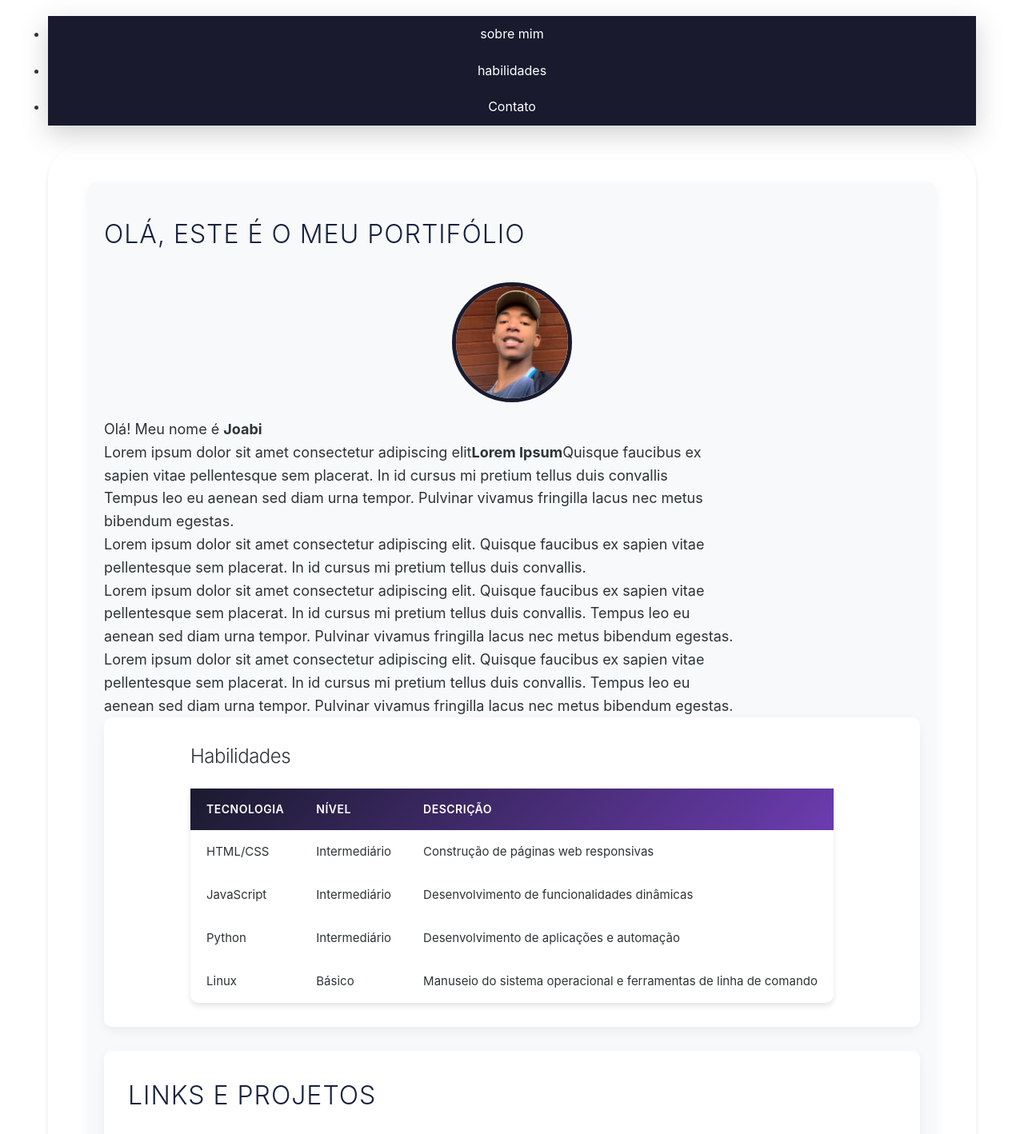
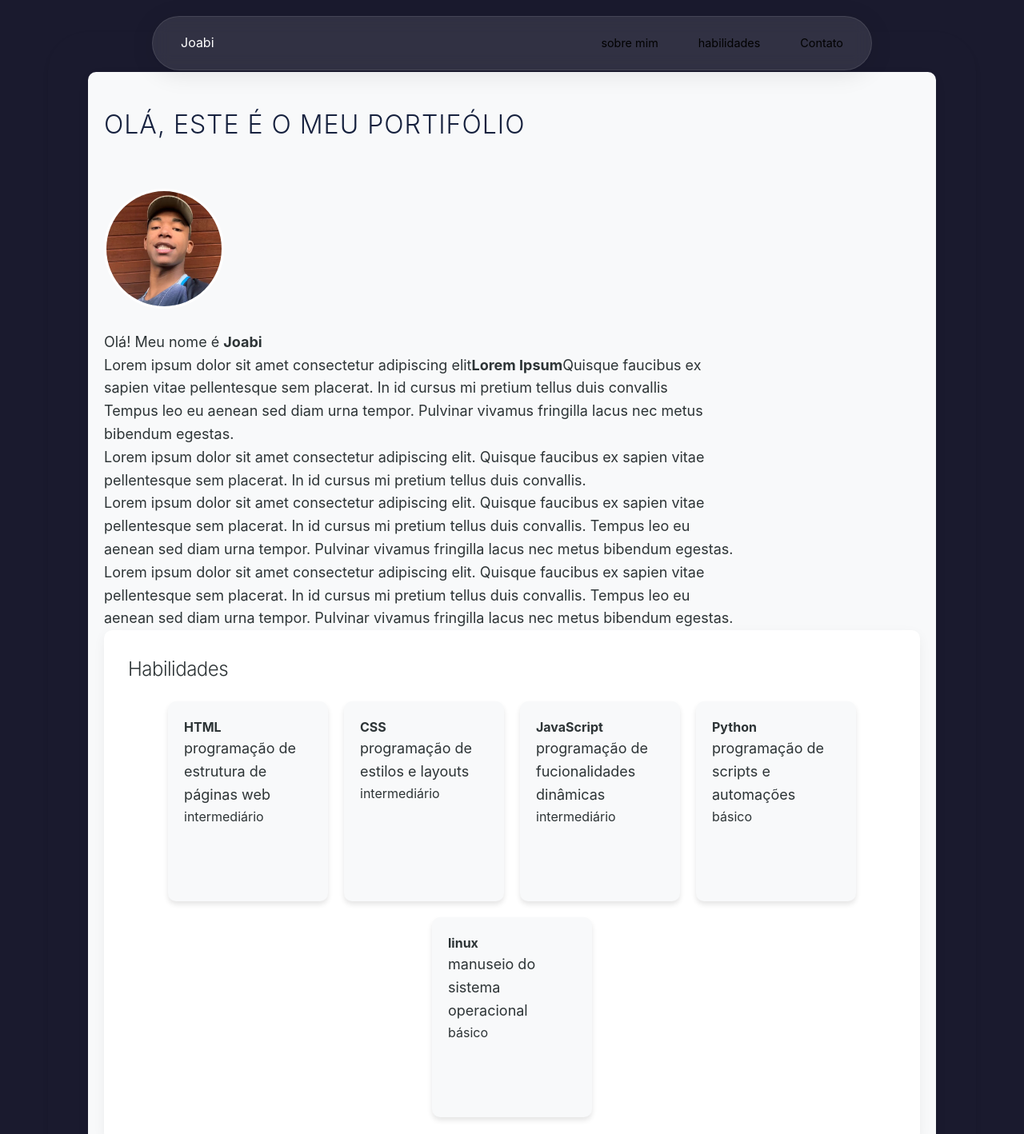
Before and after one commit to srsono/portifolio-dev, a plain HTML site: page index.html in a window 1280 px wide. Shown: the top 1418 px of the page at 80% size. Drawn offline with Linux system fonts and the light colour scheme.

Commit message:
criando menu de card com skills usando div invés de listas
usando div no lugar de listas para fazer menu com habilidades / skills

```diff
--- a/index.html
+++ b/index.html
@@ -12,7 +12,13 @@
 <body>
     <header>
         <nav class="glass-nav" id="glassnv"> <!--menu de navegacao-->
-            <ul> <!--lista nao ordenada de links navegcao-->
+
+            <div class="logo">
+                <a href="#">Joabi</a>
+            </div>
+
+
+            <ul class="nav-links"> <!--lista nao ordenada de links navegcao-->
                 <li><a href="#sobre-mim">sobre mim</a></li>
                 <li><a href="#habilidades">habilidades</a></li>
                 <li><a href="#contato">Contato</a></li>
@@ -23,8 +29,8 @@
     <main>
         <section class="container-principal" id="container-principal"> <!-- seção principal -->
             <h2 id="sobre-mim">Olá, este é o meu portifólio</h2>
-            <img id="perfil-foto" src="imagens/perfilfoto.png" alt="Uma exposição de arte com quadros" />
-            <div class="container-ptincipal-overlay">
+            <div id="foto-perfil"><img id="perfil-foto" src="imagens/perfilfoto.png" alt="..." /></div>
+            <div class="container-principal-overlay">
                 <article>
                     <p>Olá! Meu nome é <strong>Joabi</strong></p>
 
@@ -49,48 +55,46 @@
             </div>
 
             <section class="habilidades" id="habilidades"> <!-- seção de habilidades -->
-                <aside>
+
                     <h3>Habilidades</h3>
-                    <table class="tabela-habilidades">
-                        <thead>
-                            <tr>
-                                <th data-label="Tecnologia">Tecnologia</th>
-                                <th data-label="Nível">Nível</th>
-                                <th data-label="Descrição">Descrição</th>
-                            </tr>
-                        </thead>
-                        <tbody>
-                            <tr>
-                                <td data-label="Tecnologia">HTML/CSS</td>
-                                <td data-label="Nível">Intermediário</td>
-                                <td data-label="Descrição">Construção de páginas web responsivas</td>
-                            </tr>
-                            <tr>
-                                <td data-label="Tecnologia">JavaScript</td>
-                                <td data-label="Nível">Intermediário</td>
-                                <td data-label="Descrição">Desenvolvimento de funcionalidades dinâmicas</td>
-                            </tr>
-                            <tr>
-                                <td data-label="Tecnologia">Python</td>
-                                <td data-label="Nível">Intermediário</td>
-                                <td data-label="Descrição">Desenvolvimento de aplicações e automação</td>
-                            </tr>
-                            <tr>
-                                <td data-label="Tecnologia">Linux</td>
-                                <td data-label="Nível">Básico</td>
-                                <td data-label="Descrição">Manuseio do sistema operacional e ferramentas de linha de
-                                    comando
-                                </td>
-                            </tr>
-                        </tbody>
-                    </table>
 
-                </aside>
+                    <div class="container-cards">
+
+                        <div class="habilidade">
+                            <h4>HTML</h4>
+                            <p>programação de estrutura de páginas web</p>
+                            <span>intermediário</span>
+                        </div>
+
+                        <div class="habilidade">
+                            <h4>CSS</h4>
+                            <p>programação de estilos e layouts</p>
+                            <span>intermediário</span>
+                        </div>
+
+                        <div class="habilidade">
+                            <h4>JavaScript</h4>
+                           <p>programação de fucionalidades dinâmicas</p>
+                           <span>intermediário</span>
+                        </div>
+
+                        <div class="habilidade">
+                            <h4>Python</h4>
+                            <p>programação de scripts e automações</p>
+                            <span>básico</span>
+                        </div>
+
+                        <div class="habilidade">
+                            <h4>linux</h4>
+                            <p>manuseio do sistema operacional</p>
+                            <span>básico</span>
+                        </div>
+                    </div>
 
             </section>
 
             <section> <!-- seção de outros projetos -->
-                <h2 id="links">links e projetos</h2>
+                <h2 id="links de projetos">links e projetos</h2>
                 <article>
                     <ul>
                         <li>#</li>
--- a/style.css
+++ b/style.css
@@ -1,38 +1,45 @@
-
-
 * {
     margin: 0;
     padding: 0;
     box-sizing: border-box;
-}
+    font-family: 'Inter', -apple-system, BlinkMacSystemFont, 'Segoe UI', sans-serif;}
 
-:root{
-   /* CORES PRINCIPAIS*/
-    --cor-primaria: #1a1a2e;         /* Fundo escuro */
-    --cor-secundaria: #16213e;        /* Azul escuro */
-    --cor-destaque: #e94560;          /* Vermelho para destaque */
-    --cor-roxo: #6c3cb0;              /* Roxo */
+:root {
+    /* CORES PRINCIPAIS*/
+    --cor-primaria: #1a1a2e;
+    /* Fundo escuro */
+    --cor-secundaria: #16213e;
+    /* Azul escuro */
+    --cor-destaque: #e94560;
+    /* Vermelho para destaque */
+    --cor-roxo: #6c3cb0;
+    /* Roxo */
 
     /* CORES DE FUNDO */
-    --cor-fundo: #f8f9fa;             /* Fundo claro */
-    --cor-fundo-escuro: #1a1a2e;      /* Fundo escuro */
+    --cor-fundo: #f8f9fa;
+    /* Fundo claro */
+    --cor-fundo-escuro: #1a1a2e;
+    /* Fundo escuro */
 
     /* CORES DE TEXTO */
-    --cor-texto: #2d3436;             /* Texto principal */
-    --cor-texto-claro: #636e72;       /* Texto secundário */
-    --cor-branca: #ffffff;            /* Branco */
+    --cor-texto: #2d3436;
+    /* Texto principal */
+    --cor-texto-claro: #636e72;
+    /* Texto secundário */
+    --cor-branca: #ffffff;
+    /* Branco */
 
     /* SOMBRAS */
-    --sombra-padrao: 0 4px 6px rgba(0,0,0,0.1);
-    --sombra-forte: 0 10px 30px rgba(0,0,0,0.2);
+    --sombra-padrao: 0 4px 6px rgba(0, 0, 0, 0.1);
+    --sombra-forte: 0 10px 30px rgba(0, 0, 0, 0.2);
 
     /* GRADIENTES */
     --gradiente-primario: linear-gradient(135deg, #1a1a2e, #6c3cb0);
 }
 
-body{
-    font-family:'Inter', -apple-system, BlinkMacSystemFont, 'Segoe UI', sans-serif;
-    background-color: var(--cor-branca);
+body {
+    font-family: 'Inter', -apple-system, BlinkMacSystemFont, 'Segoe UI', sans-serif;
+    background-color: var(--cor-fundo-escuro);
     color: var(--cor-texto);
     line-height: 1.6;
     padding: 20px;
@@ -40,47 +47,100 @@ body{
     margin: 0 auto;
 }
 
-header{
-    background-color:  var(--cor-primaria);
-    text-align: center;
-    margin-bottom: 20px;
-    text-align: center;
-    box-shadow: 0 10px 30px rgba(100, 100, 100, 0.3);
+header {
+    display: flex;
+    justify-content: center;
+    width: 100%;
+    padding-top: 20px;
 }
 
-main{
+.glass-nav {
+    display: flex;
+    justify-content: space-between;
+    align-items: center;
+
+
+    width: 90%;
+    max-width: 900px;
+    padding: 10px 20px;
+
+
+    position: fixed;
+    top: 20px;
+    Left: 50%;
+    transform: translateX(-50%);
+    z-index: 1000;
+
+    background: rgba(255, 255, 255, 0.1);
+    backdrop-filter: blur(10px);
+    -webkit-backdrop-filter: blur(10px);
+    border: 1px solid rgba(255, 255, 255, 0.1);
+    border-radius: 50px;
+    box-shadow: 0 4px 30px rgba(0, 0, 0, 0.1);
+}
+
+.nav-logo  a {
+    color: #fff;
+    font-weight: bold;
+    text-decoration: none;
+    font-size: 1.1rem;
+    letter-spacing: -0.5px;
+}
+
+.nav-links {
+    display: flex;
+    list-style: none;
+    gap: 20px;
+    margin:0%;
+    padding:0%;
+}
+
+.nav-links li a {
+    color: #020202;
+    text-decoration: none;
+    font-size: 0.9rem;
+    transition: color 0.3s ease;
+}
+
+.nav-links li a:hover {
+    color: var(--cor-roxo);
+}
+
+main {
     padding: 50px;
     border-radius: 50px;
     box-shadow: var(--sombra-padrao);
 }
 
-h1, h2, h3 {
+h1,
+h2,
+h3 {
     font-weight: 300;
     letter-spacing: -0.5px;
 }
 
-h1{
+h1 {
     font-size: 2.5em;
     margin-bottom: 20px;
 }
 
-h2{
+h2 {
     font-size: 32px;
     margin-bottom: 15px;
 }
 
-h3{
+h3 {
     font-size: 24px;
     margin-bottom: 10px;
 }
 
-p{
+p {
     color: var(--cor-texto);
     font-size: 18px;
     max-width: 800px;
 }
 
-.container-principal{
+.container-principal {
     max-width: 1200px;
     margin: 0 auto;
     padding: 40px 20px;
@@ -89,7 +149,7 @@ p{
 
 
 
-.container-footer{
+.container-footer {
     max-width: 1200px;
     margin: 0 auto;
     padding: 40px;
@@ -104,14 +164,14 @@ a {
 }
 
 
-.container h1{
+.container h1 {
     font-size: 2.5em;
     margin-bottom: 20px;
     color: var(--cor-primaria);
     text-align: center;
 }
 
-section{
+section {
     margin-bottom: 30px;
     padding: 30px;
     background-color: var(--cor-branca);
@@ -119,7 +179,7 @@ section{
     box-shadow: 0 5px 15px rgba(0, 0, 0, 0.05);
 }
 
-section h2{
+section h2 {
     color: var(--cor-secundaria);
     margin-bottom: 15px;
     padding-bottom: 20px;
@@ -128,66 +188,44 @@ section h2{
     letter-spacing: 1px;
 }
 
-section img{
-    width:  150px;
+#perfil-foto{
+    width: 150px;
     height: 150px;
+    object-fit: cover;
     border-radius: 50%;
-    object-fit: cover;
-    border: 5px solid var(--cor-primaria);
-    box-shadow:
-     - 3px 3px 10px rgba(0,0,0,0.15),
-     - 8px 8px 25px rgba(0,0,0,0.08);
-     display: block;
-     margin: 0 auto 20px;
-     transition: all 0.4s ease;
+
+    border: 3px solid var(--cor-branca);
+    margin: 20px auto;
+    transition: transform 0.3s ease
 }
 
-section img:hover{
-    transform: scale(1.05);
-    box-shadow:
-    - 5px 5px 20px rgba(108, 60, 176, 0.3),
-    - 10px 10px 40px rgba(108, 60, 176, 0.15);
+#perfil-foto:hover { transform: scale(1.05);
 }
 
-.tabela-habilidades{
-    width: 100%;
-    border-collapse: collapse;
-    margin-top: 20px;
-    font-family: 'Inter', -apple-system, BlinkMacSystemFont, 'Segoe UI', sans-serif;
-    box-shadow: var(--sombra-padrao);
-    border-radius: 10px;
-    overflow-x: hidden;
-}
-
-.tabela-habilidades thead{
-   background: var(--gradiente-primario);
-   color: var(--cor-branca);
-}
-
-.tabela-habilidades th {
-    padding: 15px 20px;
-    text-align: left;
-    font-weight: 600;
-    text-transform: uppercase;
-    letter-spacing: 0.5px;
-    font-size: 14px;
-}
-
-.tabela-habilidades td {
-    padding: 15px 20px;
-    border-bottom: 1px solid var(--cor-cinza-medio);
-    font-size: 15px;
-    transition: all 0.3s ease;
-}
-
-.tabela-habilidades tbody tr:hover {
-    background-color: var(--cor-cinza-medio);
-    transform:scale(1.01);
-}
-
-.habilidades{
+.container-cards{
     display: flex;
     flex-wrap: wrap;
     gap: 20px;
     justify-content: center;
+    margin-top: 20px;
 }
+
+.habilidade{
+    display: flex;
+    flex-direction: column;
+    align-items: flex-start;
+
+    width: 200px;
+    min-height: 250px;
+    padding: 20px;
+
+    background-color: var(--cor-fundo);
+    border-radius: 10px;
+    box-shadow: var(--sombra-padrao);
+    transition: transform 0.3s ease, box-shadow 0.3s ease;
+}
+
+.habilidades:hover {
+    transform: translateY(-5px);
+    box-shadow: var(--sombra-forte);
+}
```
